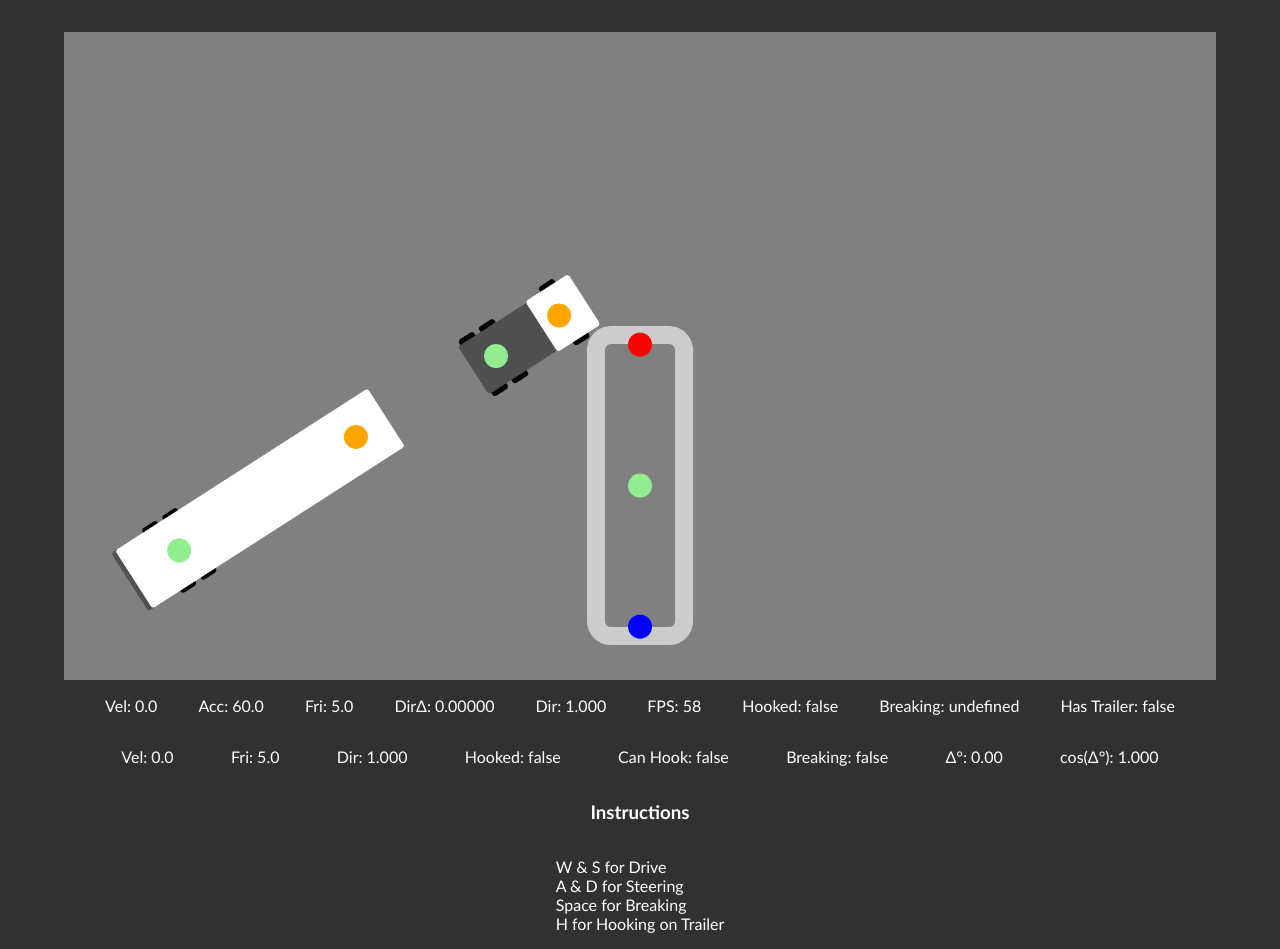
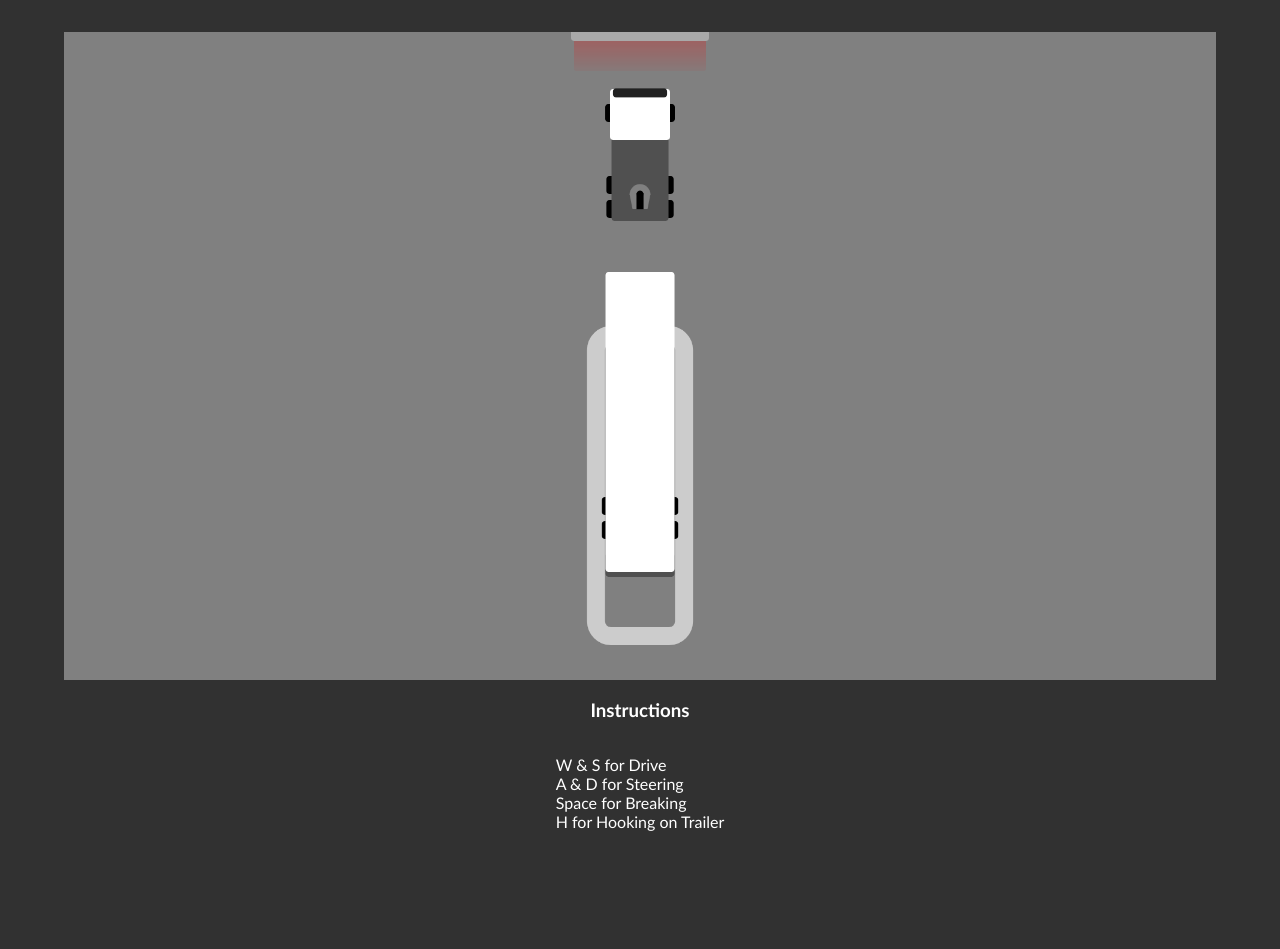
Before and after one commit to viggoStrom/Truck-Parking-Game, a plain HTML site: page index.html in a window 1280 px wide. After the commit the page ends 847 px from the top, so only its background shows below. Drawn offline with Linux system fonts and the light colour scheme.

Commit message:
added exit

```diff
--- a/index.html
+++ b/index.html
@@ -44,9 +44,15 @@
         H for Hooking on Trailer
     </p>
 
+    <script src="script/exit.js"></script>
     <script src="script/parkingSpot.js"></script>
     <script src="script/trailer.js"></script>
     <script src="script/truck.js"></script>
+
+    <!-- Levels -->
+    <script src="script/levels/one.js"></script>
+    <script src="script/levels/two.js"></script>
+
     <script src="script/main.js"></script>
 </body>
 
--- /dev/null
+++ b/script/exit.js
@@ -0,0 +1,82 @@
+/** @type {HTMLCanvasElement} */
+
+canvas = document.querySelector("canvas")
+
+
+class exit {
+    constructor(level, trucks, x = 1, y = 1 / 2, direction = Math.PI) {
+        this.ctx = canvas.getContext("2d")
+
+        this.trucks = trucks
+
+        this.centerX = x * canvas.width
+        this.centerY = y * canvas.height
+        this.direction = direction
+
+        this.gap = 230
+
+        this.levelFinished = false
+        this.nextLevel = false
+
+        this.level = level
+    }
+
+    draw() {
+        let x, y, w, h
+
+
+        // Glow
+        w = 130
+        h = 220
+        x = this.centerX - w / 2
+        y = this.centerY - h / 2
+        this.ctx.save()
+        this.ctx.beginPath()
+        this.ctx.translate(this.centerX, this.centerY)
+        this.ctx.rotate(this.direction)
+        const gradient = this.ctx.createLinearGradient(-this.centerX + x - w, -this.centerY + y, -this.centerX + x + w, -this.centerY + y)
+        if (this.levelFinished) {
+            gradient.addColorStop(0, "green")
+            gradient.addColorStop(1, "rgba(0,255,0,0.05)")
+        } else {
+            gradient.addColorStop(0, "red")
+            gradient.addColorStop(1, "rgba(255,0,0,0.05)")
+        }
+        this.ctx.fillStyle = gradient
+        this.ctx.roundRect(x - this.centerX, y - this.centerY, w, h, 4)
+        this.ctx.closePath()
+        this.ctx.fill()
+        this.ctx.restore()
+
+
+        // Frame
+        w = 30
+        h = 230
+        x = this.centerX - w / 2
+        y = this.centerY - h / 2
+        this.ctx.fillStyle = "darkGray"
+        this.ctx.save()
+        this.ctx.beginPath()
+        this.ctx.translate(this.centerX, this.centerY)
+        this.ctx.rotate(this.direction)
+        this.ctx.roundRect(x - this.centerX, y - this.centerY, w, h, 5)
+        this.ctx.closePath()
+        this.ctx.fill()
+        this.ctx.restore()
+    }
+
+    check() {
+        this.trucks.forEach(truck => {
+            if (
+                this.levelFinished &&
+                truck.centerX > this.centerX - this.gap &&
+                truck.centerX < this.centerX + this.gap &&
+                truck.centerY > this.centerY - this.gap &&
+                truck.centerY < this.centerY + this.gap
+            ) {
+                truck.centerX -= Math.cos(this.direction)
+                truck.centerY -= Math.sin(this.direction)
+            }
+        })
+    }
+}
--- /dev/null
+++ b/script/levels/one.js
@@ -0,0 +1,22 @@
+class levelOne {
+    constructor() {
+        this.whiteTruck = new truck(1 / 2, 1 / 4)
+        this.whiteTrailer = new trailer([this.whiteTruck], 1 / 2, 3 / 4, 0, "white")
+        this.exit = new exit(levelTwo, [this.whiteTruck], 1 / 2, 0, Math.PI / 2)
+        this.whiteTrailersSpot = new parkingSpot([this.exit], this.whiteTrailer, 1 / 2, 2.8 / 4, 0)
+    }
+
+    draw() {
+        this.whiteTrailersSpot.math()
+        this.whiteTrailersSpot.draw()
+
+        this.whiteTruck.move()
+        this.whiteTruck.draw()
+
+        this.whiteTrailer.move()
+        this.whiteTrailer.draw()
+
+        this.exit.draw()
+        this.exit.check()
+    }
+}
--- /dev/null
+++ b/script/levels/two.js
@@ -0,0 +1,22 @@
+class levelTwo {
+    constructor() {
+        this.whiteTruck = new truck(1 / 2, 1 / 4)
+        this.whiteTrailer = new trailer([this.whiteTruck], 1 / 2, 3 / 4, 0, "white")
+        this.exit = new exit(levelTree, [this.whiteTruck], 1 / 2, 0, Math.PI / 2)
+        this.whiteTrailersSpot = new parkingSpot([this.exit], this.whiteTrailer, 1 / 2, 2.8 / 4, 0)
+    }
+
+    draw() {
+        this.whiteTrailersSpot.math()
+        this.whiteTrailersSpot.draw()
+
+        this.whiteTruck.move()
+        this.whiteTruck.draw()
+
+        this.whiteTrailer.move()
+        this.whiteTrailer.draw()
+
+        this.exit.draw()
+        this.exit.check()
+    }
+}
--- a/script/main.js
+++ b/script/main.js
@@ -5,10 +5,6 @@ const ctx = canvas.getContext("2d")
 
 canvas.height = 1080
 canvas.width = 1920
-
-const whiteTruck = new truck(canvas.width * 1.5 / 4, canvas.height * 2 / 4,1)
-const whiteTrailer = new trailer([whiteTruck], canvas.width *0.2 / 2, canvas.height * 3.2 / 4, 1, "white")
-const whiteTrailersSpot = new parkingSpot(whiteTrailer, canvas.width / 2, canvas.height * 2.8 / 4, .0)
 
 
 // DEBUG
@@ -67,21 +63,30 @@ const DEBUG_frameInfo = (truck, trailer) => {
 }
 // DEBUG
 
+const debug = false
+
+let level = new levelOne()
+
 const frame = () => {
-
-    DEBUG_frameInfo(whiteTruck, whiteTrailer)
-
     ctx.clearRect(0, 0, canvas.width, canvas.height)
 
-    whiteTrailersSpot.math()
-    whiteTrailersSpot.draw()
 
-    whiteTruck.move()
-    whiteTruck.draw()
+    level.draw()
 
-    whiteTrailer.move()
-    whiteTrailer.draw()
 
+    if (debug) {
+        document.querySelectorAll("#stats p").forEach(stat => {
+            stat.style.display = "block"
+        })
+        DEBUG_frameInfo(whiteTruck, whiteTrailer)
+        whiteTrailersSpot.debug()
+        whiteTrailer.debug()
+        whiteTruck.debug()
+    } else {
+        document.querySelectorAll("#stats p").forEach(stat => {
+            stat.style.display = "none"
+        })
+    }
     window.requestAnimationFrame(frame)
 }
 
--- a/script/parkingSpot.js
+++ b/script/parkingSpot.js
@@ -4,18 +4,20 @@ canvas = document.querySelector("canvas")
 
 
 class parkingSpot {
-    constructor(trailer, x, y, direction) {
+    constructor(exits, trailer, x = 1 / 2, y = 1 / 2, direction) {
         this.ctx = canvas.getContext("2d")
 
         this.trailer = trailer
+        this.exits = exits
+
         this.spineLength = this.trailer.spineLength + 120
         this.halfSpineLength = this.spineLength / 2
         this.color = this.trailer.color
 
         this.direction = direction
 
-        this.centerX = x
-        this.centerY = y
+        this.centerX = x * canvas.width
+        this.centerY = y * canvas.height
 
         this.hasTrailer = false
     }
@@ -35,8 +37,8 @@ class parkingSpot {
 
         if (
             // X Component of Check
-            ((tcx > sx-15 && tcx < nx+15) || (tcx < sx+15 && tcx > nx-15)) &&
-            ((tax > sx-15 && tax < nx+15) || (tax < sx+15 && tax > nx-15)) &&
+            ((tcx > sx - 15 && tcx < nx + 15) || (tcx < sx + 15 && tcx > nx - 15)) &&
+            ((tax > sx - 15 && tax < nx + 15) || (tax < sx + 15 && tax > nx - 15)) &&
             // Y Component of Check
             ((tcy > sy && tcy < ny) || (tcy < sy && tcy > ny)) &&
             ((tay > sy && tay < ny) || (tay < sy && tay > ny)) &&
@@ -45,15 +47,24 @@ class parkingSpot {
         ) {
             this.trailer.isParked = true
             this.ctx.strokeStyle = "lightGreen"
+
+            this.exits.forEach(exit => {
+                exit.levelFinished = true
+            })
         } else {
             this.ctx.strokeStyle = this.color
             this.trailer.isParked = false
+
+            this.exits.forEach(exit => {
+                exit.levelFinished = false
+            })
         }
 
     }
 
     draw() {
         let x, y, w, h
+
 
         // Parking Space
         this.ctx.lineWidth = 30
@@ -62,7 +73,6 @@ class parkingSpot {
         h = this.trailer.length * 1.01 + Math.sin(Date.now() / 700) * 5
         x = w / -2
         y = h / -2
-
         this.ctx.save()
         this.ctx.beginPath()
         this.ctx.translate(this.centerX, this.centerY)
@@ -72,7 +82,9 @@ class parkingSpot {
         this.ctx.stroke()
         this.ctx.restore()
         this.ctx.globalAlpha = 1
+    }
 
+    debug() {
         // DEBUG Parking Center
         this.ctx.fillStyle = "lightGreen"
         this.ctx.beginPath()
--- a/script/trailer.js
+++ b/script/trailer.js
@@ -3,7 +3,7 @@
 canvas = document.querySelector("canvas")
 
 class trailer {
-    constructor(trucks = [], x = canvas.width / 5, y = canvas.height * 3 / 4, direction = 0.5, color = "white") {
+    constructor(trucks = [], x = 1 / 5, y = 3 / 4, direction = 0.5, color = "white") {
         this.ctx = canvas.getContext("2d")
 
         this.id = Date.now()
@@ -14,8 +14,8 @@ class trailer {
         this.length = 500
         this.spineLength = this.length - 150
 
-        this.centerX = x
-        this.centerY = y
+        this.centerX = x * canvas.width
+        this.centerY = y * canvas.height
         this.attachPointX = this.centerX
         this.attachPointY = this.centerY - this.length + 150
         this.direction = direction
@@ -73,7 +73,6 @@ class trailer {
     draw() {
         let x, y, w, h
 
-
         // Wheels
         this.ctx.fillStyle = "black"
         x = this.centerX - this.width / 2 - 6
@@ -108,44 +107,6 @@ class trailer {
         h = this.length
         this.ctx.fillStyle = this.color
         this.roundRect(x, y, w, h)
-
-
-        // DEBUG Center Point
-        this.ctx.fillStyle = "lightGreen"
-        this.ctx.beginPath()
-        this.ctx.arc(this.centerX, this.centerY, 20, 0, 2 * Math.PI)
-        this.ctx.closePath()
-        this.ctx.fill()
-
-
-        // DEBUG Attach Point
-        this.ctx.fillStyle = "orange"
-        x = this.attachPointX - this.centerX
-        y = this.attachPointY - this.centerY
-        this.ctx.save()
-        this.ctx.beginPath()
-        this.ctx.translate(this.centerX, this.centerY)
-        this.ctx.arc(x, y, 20, 0, 2 * Math.PI)
-        this.ctx.closePath()
-        this.ctx.fill()
-        this.ctx.restore()
-
-        // DEBUG Velocity Vector
-        if (this.break) {
-            this.ctx.strokeStyle = "red"
-        } else {
-            this.ctx.strokeStyle = "blue"
-        }
-        this.ctx.lineWidth = 20
-        x = this.centerX
-        y = this.centerY
-        w = this.centerX + Math.sin(this.direction) * this.velocity * 100
-        h = this.centerY - Math.cos(this.direction) * this.velocity * 100
-        this.ctx.beginPath()
-        this.ctx.moveTo(x, y)
-        this.ctx.lineTo(w, h)
-        this.ctx.closePath()
-        this.ctx.stroke()
 
 
         // Can Hook Prompt
@@ -230,10 +191,10 @@ class trailer {
                     this.velocity = truck.velocity * Math.cos(this.deltaAngle)
                 }
                 else if (deltaDistance > deadZone) {
-                    this.velocity += 0.2
+                    this.velocity += 0.2 - 0.1 * Math.cos(this.deltaAngle)
                 }
                 else if (deltaDistance < -deadZone) {
-                    this.velocity -= 0.2
+                    this.velocity -= 0.2 - 0.1 * Math.cos(this.deltaAngle)
                 }
 
             }
@@ -262,7 +223,7 @@ class trailer {
             )
         }
         this.trucks.forEach(truck => {
-            const radius = 20
+            const radius = 10
             this.canHook = false
             this.updateDeltaAngle(truck)
             this.updateDistance(truck)
@@ -364,4 +325,45 @@ class trailer {
     load() {
         return JSON.parse(window.localStorage.getItem(this.id))
     }
+
+    debug() {
+        let x, y, w, h
+
+        // DEBUG Center Point
+        this.ctx.fillStyle = "lightGreen"
+        this.ctx.beginPath()
+        this.ctx.arc(this.centerX, this.centerY, 20, 0, 2 * Math.PI)
+        this.ctx.closePath()
+        this.ctx.fill()
+
+
+        // DEBUG Attach Point
+        this.ctx.fillStyle = "orange"
+        x = this.attachPointX - this.centerX
+        y = this.attachPointY - this.centerY
+        this.ctx.save()
+        this.ctx.beginPath()
+        this.ctx.translate(this.centerX, this.centerY)
+        this.ctx.arc(x, y, 20, 0, 2 * Math.PI)
+        this.ctx.closePath()
+        this.ctx.fill()
+        this.ctx.restore()
+
+        // DEBUG Velocity Vector
+        if (this.break) {
+            this.ctx.strokeStyle = "red"
+        } else {
+            this.ctx.strokeStyle = "blue"
+        }
+        this.ctx.lineWidth = 20
+        x = this.centerX
+        y = this.centerY
+        w = this.centerX + Math.sin(this.direction) * this.velocity * 100
+        h = this.centerY - Math.cos(this.direction) * this.velocity * 100
+        this.ctx.beginPath()
+        this.ctx.moveTo(x, y)
+        this.ctx.lineTo(w, h)
+        this.ctx.closePath()
+        this.ctx.stroke()
+    }
 }
--- a/script/truck.js
+++ b/script/truck.js
@@ -3,7 +3,7 @@
 canvas = document.querySelector("canvas")
 
 class truck {
-    constructor(x = canvas.width / 2, y = canvas.height * 3 / 4, direction = 0) {
+    constructor(x = 1 / 2, y = 3 / 4, direction = 0) {
         this.ctx = canvas.getContext("2d")
 
         this.id = Date.now()
@@ -15,8 +15,8 @@ class truck {
         this.length = 220
         this.widthDelta = (this.cabWidth - this.width) / 2
 
-        this.centerX = x
-        this.centerY = y
+        this.centerX = x * canvas.width
+        this.centerY = y * canvas.height
         this.direction = direction
         this.velocity = 0
 
@@ -33,19 +33,19 @@ class truck {
         const inputDownKeys = document.addEventListener("keydown", event => {
             let key = event.key.toLowerCase()
             if (event.ctrlKey && key != "r") { event.preventDefault() }
-            if (key == "w") { this.forward = true }
-            if (key == "s") { this.backward = true }
-            if (key == "d") { this.rightTurn = true }
-            if (key == "a") { this.leftTurn = true }
+            if (key == "w" || key == "arrowup") { this.forward = true; event.preventDefault() }
+            if (key == "s" || key == "arrowdown") { this.backward = true; event.preventDefault() }
+            if (key == "d" || key == "arrowright") { this.rightTurn = true }
+            if (key == "a" || key == "arrowleft") { this.leftTurn = true }
             if (key == "h") { this.hooked = !this.hooked }
             if (key == " ") { this.break = true; event.preventDefault() }
         })
         const inputUpKeys = document.addEventListener("keyup", event => {
             let key = event.key.toLowerCase()
-            if (key == "w") { this.forward = false }
-            if (key == "s") { this.backward = false }
-            if (key == "d") { this.rightTurn = false }
-            if (key == "a") { this.leftTurn = false }
+            if (key == "w" || key == "arrowup") { this.forward = false; event.preventDefault() }
+            if (key == "s" || key == "arrowdown") { this.backward = false; event.preventDefault() }
+            if (key == "d" || key == "arrowright") { this.rightTurn = false }
+            if (key == "a" || key == "arrowleft") { this.leftTurn = false }
             if (key == " ") { this.break = false; event.preventDefault() }
         })
 
@@ -113,7 +113,7 @@ class truck {
         y = this.centerY + 30 - 20
         this.roundRect(x, y, w, h)
         x = this.centerX + this.cabWidth / 2 - 14
-        y = this.centerY + 30 - 20
+        y = this.centerY + 10
         this.roundRect(x, y, w, h)
 
 
@@ -125,9 +125,41 @@ class truck {
         this.ctx.fillStyle = "#505050"
         this.roundRect(x, y, w, h)
 
+        // Attach Point
+        w = 35
+        h = 50
+        x = this.centerX
+        y = this.centerY
+        this.ctx.fillStyle = "gray"
+        this.ctx.save()
+        this.ctx.beginPath()
+        this.ctx.translate(this.centerX, this.centerY)
+        this.ctx.rotate(this.direction)
+
+        this.ctx.moveTo(x - w / 2 + 5 - this.centerX, y + h / 2 - this.centerY)
+        this.ctx.lineTo(x + w / 2 - 5 - this.centerX, y + h / 2 - this.centerY)
+        this.ctx.lineTo(x + w / 2 - this.centerX, y - this.centerY)
+        this.ctx.lineTo(x - w / 2 - this.centerX, y - this.centerY)
+        this.ctx.closePath()
+        this.ctx.fill()
+
+        this.ctx.beginPath()
+        this.ctx.arc(x - this.centerX, y - this.centerY + 1, w / 2, Math.PI, 0)
+        this.ctx.closePath()
+        this.ctx.fill()
+
+        this.ctx.fillStyle = "black"
+        this.ctx.fillRect(x - w / 6 - this.centerX, y - h / 25 - this.centerY, w / 3, h * 0.545)
+        this.ctx.beginPath()
+        this.ctx.arc(x - this.centerX, y - this.centerY, w / 6, 0, Math.PI * 2)
+        this.ctx.closePath()
+        this.ctx.fill()
+
+        this.ctx.restore()
+
 
         // Cab
-        x = this.centerX - (this.cabWidth / 2)
+        x = this.centerX - this.cabWidth / 2
         y = this.centerY - this.length / 2 - 65
         w = this.cabWidth
         h = this.cabLength
@@ -135,36 +167,13 @@ class truck {
         this.roundRect(x, y, w, h)
 
 
-        // DEBUG Center Point
-        this.ctx.fillStyle = "lightGreen"
-        this.ctx.beginPath()
-        this.ctx.arc(this.centerX, this.centerY, 20, 0, 2 * Math.PI)
-        this.ctx.closePath()
-        this.ctx.fill()
-
-        // DEBUG Front Collider
-        this.ctx.fillStyle = "orange"
-        this.ctx.beginPath()
-        this.ctx.arc(this.frontColliderX, this.frontColliderY, 20, 0, 2 * Math.PI)
-        this.ctx.closePath()
-        this.ctx.fill()
-
-        // DEBUG Velocity Vector
-        if (this.break) {
-            this.ctx.strokeStyle = "red"
-        } else {
-            this.ctx.strokeStyle = "blue"
-        }
-        this.ctx.lineWidth = 20
-        x = this.centerX
-        y = this.centerY
-        w = this.centerX + Math.sin(this.direction) * this.velocity * 100
-        h = this.centerY - Math.cos(this.direction) * this.velocity * 100
-        this.ctx.beginPath()
-        this.ctx.moveTo(x, y)
-        this.ctx.lineTo(w, h)
-        this.ctx.closePath()
-        this.ctx.stroke()
+        // Windshield
+        w = this.width * .95
+        h = 15
+        x = this.centerX - w / 2
+        y = this.centerY - this.length * .8
+        this.ctx.fillStyle = "#212121"
+        this.roundRect(x, y, w, h)
     }
 
     move() {
@@ -237,4 +246,39 @@ class truck {
     load() {
         return JSON.parse(window.localStorage.getItem(this.id))
     }
+
+    debug() {
+        let x, y, w, h
+
+        // DEBUG Center Point
+        this.ctx.fillStyle = "lightGreen"
+        this.ctx.beginPath()
+        this.ctx.arc(this.centerX, this.centerY, 20, 0, 2 * Math.PI)
+        this.ctx.closePath()
+        this.ctx.fill()
+
+        // DEBUG Front Collider
+        this.ctx.fillStyle = "orange"
+        this.ctx.beginPath()
+        this.ctx.arc(this.frontColliderX, this.frontColliderY, 20, 0, 2 * Math.PI)
+        this.ctx.closePath()
+        this.ctx.fill()
+
+        // DEBUG Velocity Vector
+        if (this.break) {
+            this.ctx.strokeStyle = "red"
+        } else {
+            this.ctx.strokeStyle = "blue"
+        }
+        this.ctx.lineWidth = 20
+        x = this.centerX
+        y = this.centerY
+        w = this.centerX + Math.sin(this.direction) * this.velocity * 100
+        h = this.centerY - Math.cos(this.direction) * this.velocity * 100
+        this.ctx.beginPath()
+        this.ctx.moveTo(x, y)
+        this.ctx.lineTo(w, h)
+        this.ctx.closePath()
+        this.ctx.stroke()
+    }
 }
```
